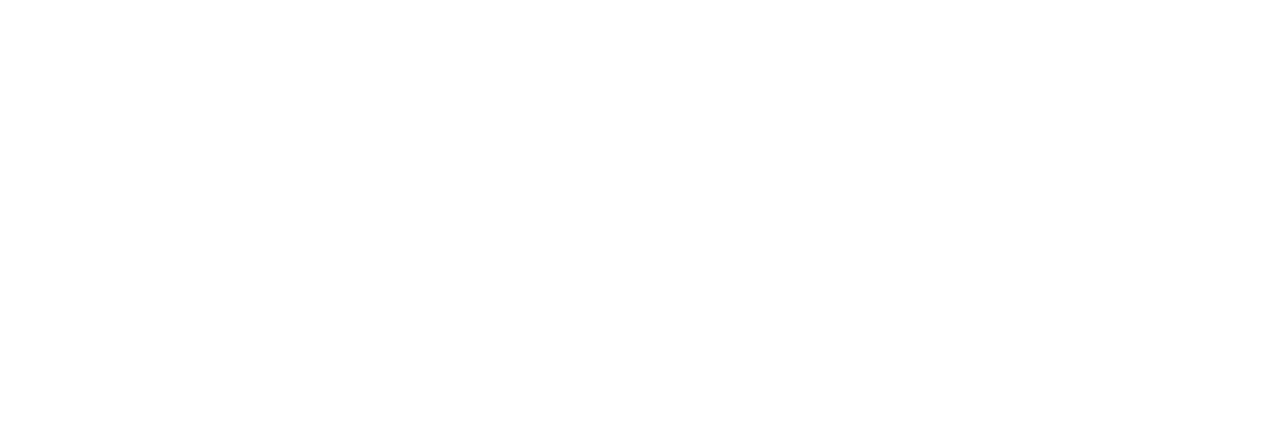
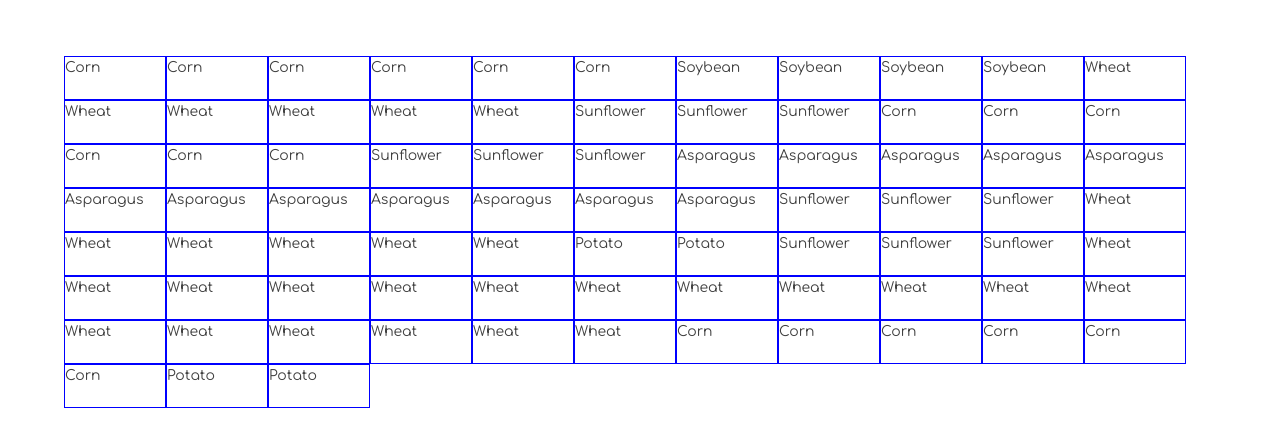
Before and after one commit to corneliajohnson/modern-farm, a website with bundled scripts: page src/index.html in a window 1280 px wide. Built offline with nearby package versions, Linux system fonts and the light colour scheme; a web font is replaced by a local one.

```diff
--- a/src/index.html
+++ b/src/index.html
@@ -1,9 +1,11 @@
 <!doctype html>
 <html lang="en">
+
 <head>
     <meta charset="utf-8">
     <title>Nashville Software School</title>
     <link rel="stylesheet" href="./styles/main.css">
+    <link rel="stylesheet" href="./styles/field.css">
 </head>
 
 <body>
@@ -13,4 +15,5 @@
 
     <script type="module" src="./scripts/main.js"></script>
 </body>
+
 </html>
--- /dev/null
+++ b/src/scripts/catalog.js
@@ -0,0 +1,12 @@
+
+
+const foodSections = document.querySelector(".messages")
+
+export const foodCatalog = (haverstFoodArr) => {
+  haverstFoodArr.forEach(food => {
+    foodSections.innerHTML += `
+    <section class="plant">${food}</section>
+    `
+  });
+  return foodSections
+}
--- a/src/scripts/harvester.js
+++ b/src/scripts/harvester.js
@@ -5,12 +5,12 @@
     if (Array.isArray(plant)) {
       //get objects out of corn array
       for (let j = 0; j < plant[0].output; j++) {
-        plantArr.push(plant[0])
+        plantArr.push(plant[0].type)
       }
     }
     //Add as many plant amount the plant objects to the array that the function returns.
     for (let i = 0; i < plant.output; i++) {
-      plantArr.push(plant)
+      plantArr.push(plant.type)
     }
   }
   return plantArr
--- a/src/scripts/main.js
+++ b/src/scripts/main.js
@@ -1,12 +1,13 @@
 import { createPlan } from './plan.js';
-
-const yearlyPlan = createPlan();
-
-//TEST
 import { addPlants } from './field.js'
 import { plantSeeds } from './tractor.js';
 import { harvestPlants } from './harvester.js'
+
+const yearlyPlan = createPlan();
 plantSeeds(yearlyPlan)
 const plantsArr = addPlants()
+const harvestFoodArr = harvestPlants(plantsArr)
+
+import { foodCatalog } from './catalog.js'
+foodCatalog(harvestFoodArr)
 console.log(harvestPlants(plantsArr))
-//TEST
--- /dev/null
+++ b/src/styles/field.css
@@ -0,0 +1,11 @@
+.messages {
+  display: flex;
+  flex-flow: row wrap;
+  padding: 2em;
+  margin: 2em;
+}
+.plant{
+  height: 3em;
+  width: 100px;
+  border: 1px solid blue;
+}
--- a/src/styles/main.css
+++ b/src/styles/main.css
@@ -1,5 +1,4 @@
 @import url("https://fonts.googleapis.com/css?family=Comfortaa|Patua+One");
-
 /*Typography
 --------------------------------------------------------------*/
 body,
```
Lines whose indentation alone changed are shown as unchanged.
